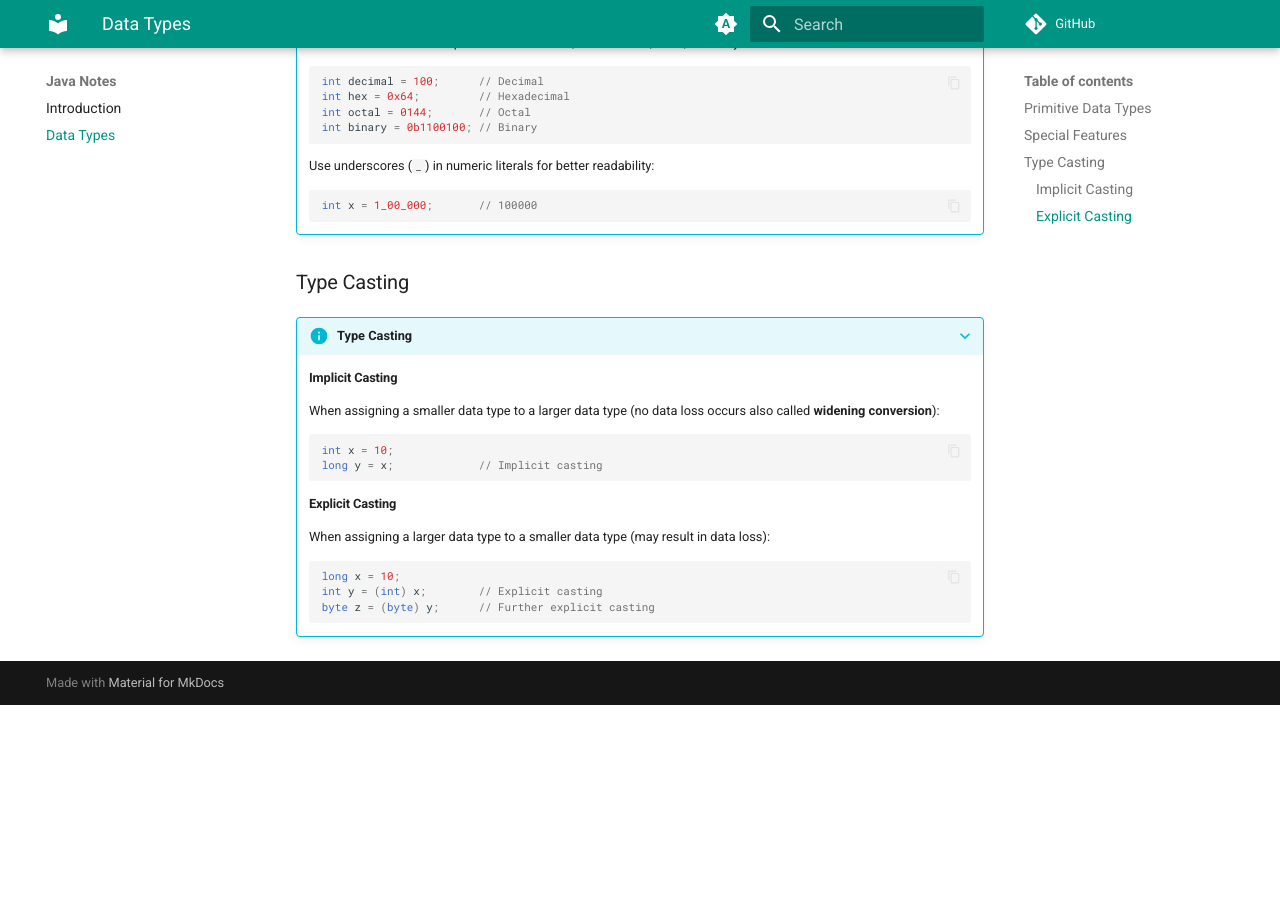
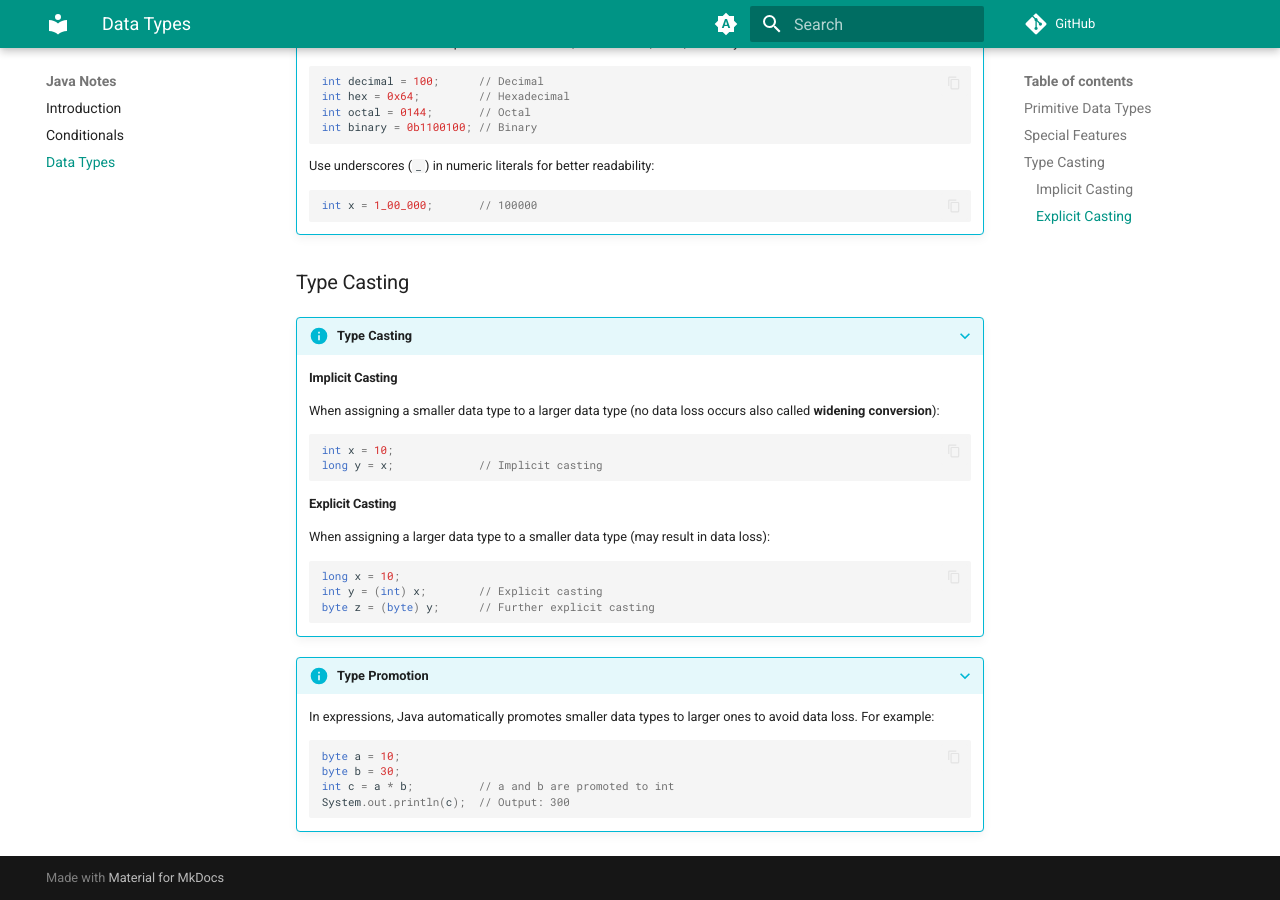
Before and after one commit to frost23z/java, an MkDocs documentation site: the page built from docs/data_types.md, in a window 1280 px wide and 900 px high, scrolled down 1119 px. Built offline with MkDocs 1.6.1 and Material for MkDocs 9.7.7, drawn with Linux system fonts in a browser that asks for light colours; comment, search, counter and statistics services are not loaded; before the commit the page ends 1824 px from its top, so only the background shows below that.

Commit message:
feat: add notes on conditionals and updated data types explanation

````diff
--- a/docs/data_types.md
+++ b/docs/data_types.md
@@ -70,3 +70,13 @@
     int y = (int) x;        // Explicit casting
     byte z = (byte) y;      // Further explicit casting
     ```
+
+???+ info "Type Promotion"
+    In expressions, Java automatically promotes smaller data types to larger ones to avoid data loss. For example:
+
+    ``` java
+    byte a = 10;
+    byte b = 30;
+    int c = a * b;          // a and b are promoted to int
+    System.out.println(c);  // Output: 300
+    ```
--- a/mkdocs.yml
+++ b/mkdocs.yml
@@ -31,6 +31,7 @@ theme:
   features:
     - content.tooltips
     - content.code.copy
+    - content.code.annotate
 
 extra_css:
   - css/extra.css
@@ -44,6 +45,8 @@ markdown_extensions:
       line_spans: __span
       pygments_lang_class: true
   - pymdownx.betterem
+  - pymdownx.tabbed:
+      alternate_style: true
   - pymdownx.snippets:
       auto_append:
         - includes/abbreviations.md
````
Also changed, not shown: docs/conditionals.md (added, +93 -0 lines).
